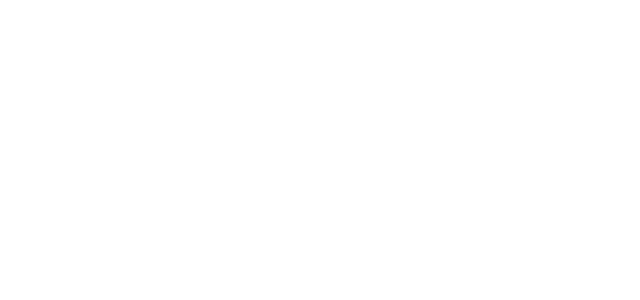
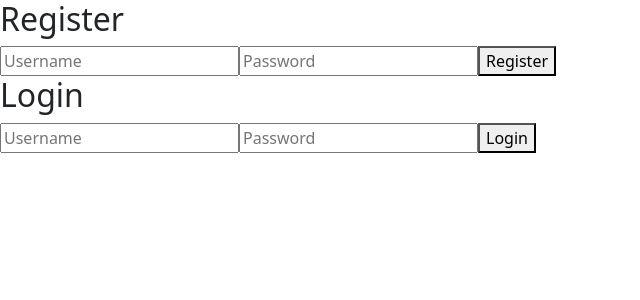
Before and after one commit to MfischerTurtle/MTGCommanderPlayer, a React (Create React App) app: page /signup in a window 1280 px wide. Before the commit this address had no page. Shown: the top 300 px of the page, without its empty margins (0-640 px from the left). Built offline with nearby package versions, Linux system fonts and the light colour scheme.

Commit message:
sign up and login now working

```diff
--- a/src/App.js
+++ b/src/App.js
@@ -2,14 +2,16 @@ import React from 'react';
 import { BrowserRouter as Router, Route, Routes } from 'react-router-dom';
 import Home from './pages/HomePage'; // Update import path
 import CardSearch from './pages/CardSearch'; // Update import path
+import SignUp from './pages/signUp';
 
 const AppRouter = () => {
   return (
     <Router>
       <Routes>
         <Route exact path="/" element={<Home />} /> {/* Use 'element' prop instead of 'component' */}
-        <Route path="/search" element={<CardSearch />} /> {/* Use 'element' prop instead of 'component' */}
-      </Routes>
+        <Route path="/search" element={<CardSearch />} />
+        <Route path="/signup" element={<SignUp />} /> {/* Use 'element' prop instead of 'component' */}
+       </Routes>
     </Router>
   );
 };
--- a/src/pages/HomePage.js
+++ b/src/pages/HomePage.js
@@ -7,6 +7,7 @@ const HomePage = () => {
       <h1>Welcome to the Homepage</h1>
       <p>This is a simple homepage for your React application.</p>
       <Link to="/search">Go to Search Page</Link>
+      <Link to="/signup">Sign Up today</Link>
     </div>
   );
 };
--- a/src/pages/signUp.js
+++ b/src/pages/signUp.js
@@ -0,0 +1,75 @@
+import React, { useState } from 'react';
+import axios from 'axios';
+
+const BASE_URL = 'http://localhost:5000'; // Replace this with your backend URL
+
+const Register = () => {
+  const [username, setUsername] = useState('');
+  const [password, setPassword] = useState('');
+  const [errorMessage, setErrorMessage] = useState('');
+
+  const handleRegister = async () => {
+    try {
+      const response = await axios.post(`${BASE_URL}/register`, {
+        username: username,
+        password: password
+      });
+      console.log(response.data.message); // Output success message
+      // Optionally, you can redirect the user to another page after successful registration
+    } catch (error) {
+      console.error('Error registering user:', error);
+      setErrorMessage(error.response.data.error);
+    }
+  };
+
+  return (
+    <div>
+      <h2>Register</h2>
+      {errorMessage && <p style={{ color: 'red' }}>{errorMessage}</p>}
+      <input type="text" placeholder="Username" value={username} onChange={(e) => setUsername(e.target.value)} />
+      <input type="password" placeholder="Password" value={password} onChange={(e) => setPassword(e.target.value)} />
+      <button onClick={handleRegister}>Register</button>
+    </div>
+  );
+};
+
+const Login = () => {
+  const [username, setUsername] = useState('');
+  const [password, setPassword] = useState('');
+  const [errorMessage, setErrorMessage] = useState('');
+
+  const handleLogin = async () => {
+    try {
+      const response = await axios.post(`${BASE_URL}/login`, {
+        username: username,
+        password: password
+      });
+      console.log(response.data.message); // Output success message
+      // Optionally, you can redirect the user to another page after successful login
+    } catch (error) {
+      console.error('Error logging in:', error);
+      setErrorMessage(error.response.data.error);
+    }
+  };
+
+  return (
+    <div>
+      <h2>Login</h2>
+      {errorMessage && <p style={{ color: 'red' }}>{errorMessage}</p>}
+      <input type="text" placeholder="Username" value={username} onChange={(e) => setUsername(e.target.value)} />
+      <input type="password" placeholder="Password" value={password} onChange={(e) => setPassword(e.target.value)} />
+      <button onClick={handleLogin}>Login</button>
+    </div>
+  );
+};
+
+const SignUp = () => {
+  return (
+    <div>
+      <Register />
+      <Login />
+    </div>
+  );
+};
+
+export default SignUp;
```
